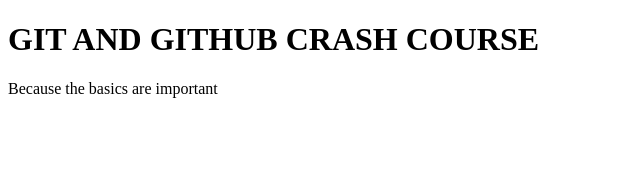
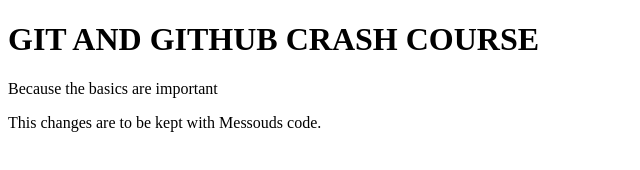
Before and after one commit to messaoudT/Github-Crash-Course, a plain HTML site: page index.html in a window 1280 px wide. Shown: the whole page, without its empty margins (0-640 px from the left). Drawn offline with Linux system fonts and the light colour scheme.

Commit message:
Final commit

```diff
--- a/index.html
+++ b/index.html
@@ -10,6 +10,7 @@
 <body>
     <H1>GIT AND GITHUB CRASH COURSE</H1>
     <P>Because the basics are important</P>
+    <p>This changes are to be kept with Messouds code.</p>
 </body>
 
 </html>
```
